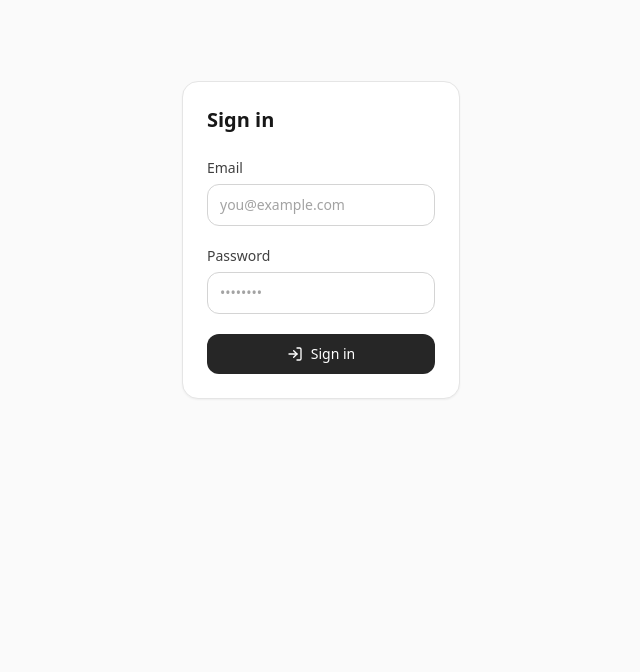
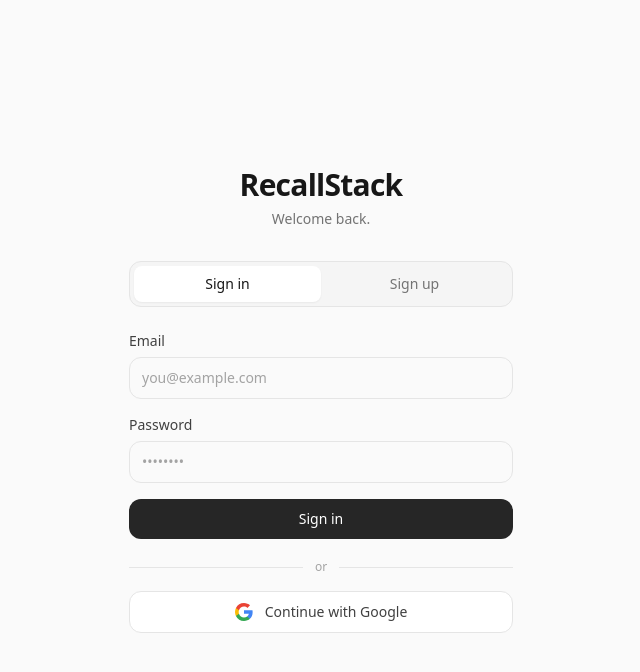
Before and after one commit to MiseljicFilip/Interview-Cheatsheet-Pro, a React (Vite) app: page /login in a window 1280 px wide. Shown: the top 672 px of the page, without its empty margins (319-959 px from the left). Built offline with nearby package versions, Linux system fonts and the light colour scheme; no server answers.

Commit message:
feat: redesign login page with signup toggle and Google sign-in

```diff
--- a/src/Login.tsx
+++ b/src/Login.tsx
@@ -1,17 +1,13 @@
 import { Navigate } from "react-router-dom"
-import { Container, LoginForm } from "./components"
+import { LoginForm } from "./components"
 import { useAuth } from "./contexts/AuthContext"
 
-/**
- * Login page: centered card with form. Matches .cursorrules layout (max width, padding).
- * If already logged in, redirects to home.
- */
 export function Login() {
   const { user, isLoading } = useAuth()
 
   if (isLoading) {
     return (
-      <div className="flex min-h-[40vh] items-center justify-center text-neutral-500 dark:text-neutral-400">
+      <div className="flex min-h-screen items-center justify-center text-neutral-500 dark:text-neutral-400">
         <p className="text-sm">Loading…</p>
       </div>
     )
@@ -22,8 +18,8 @@
   }
 
   return (
-    <Container className="flex min-h-[60vh] flex-col items-center justify-center">
+    <div className="flex min-h-screen items-center justify-center px-4">
       <LoginForm />
-    </Container>
+    </div>
   )
 }
--- a/src/components/LoginForm.tsx
+++ b/src/components/LoginForm.tsx
@@ -1,28 +1,36 @@
 import { FormEvent, useState } from "react"
-import { LogIn } from "lucide-react"
-import { Button, Card } from "./index"
 import { useAuth } from "../contexts/AuthContext"
+import { Button } from "./index"
 
 const EMAIL_REGEX = /^[^\s@]+@[^\s@]+\.[^\s@]+$/
 
+type Mode = "signin" | "signup"
+
 export function LoginForm() {
-  const { login, isLoading, error, clearError } = useAuth()
+  const { login, signup, loginWithGoogle, isLoading, error, clearError } = useAuth()
+  const [mode, setMode] = useState<Mode>("signin")
   const [email, setEmail] = useState("")
   const [password, setPassword] = useState("")
+  const [confirmPassword, setConfirmPassword] = useState("")
   const [validationError, setValidationError] = useState<string | null>(null)
 
+  function switchMode(next: Mode) {
+    setMode(next)
+    setValidationError(null)
+    clearError()
+  }
+
   function validate(): boolean {
-    const trimmedEmail = email.trim()
-    if (!trimmedEmail) {
-      setValidationError("Email is required.")
+    if (!EMAIL_REGEX.test(email.trim())) {
+      setValidationError("Enter a valid email address.")
       return false
     }
-    if (!EMAIL_REGEX.test(trimmedEmail)) {
-      setValidationError("Please enter a valid email address.")
+    if (password.length < 6) {
+      setValidationError("Password must be at least 6 characters.")
       return false
     }
-    if (!password) {
-      setValidationError("Password is required.")
+    if (mode === "signup" && password !== confirmPassword) {
+      setValidationError("Passwords do not match.")
       return false
     }
     setValidationError(null)
@@ -34,42 +42,74 @@
     e.preventDefault()
     if (!validate()) return
     try {
-      await login({ email: email.trim(), password })
+      if (mode === "signin") {
+        await login({ email: email.trim(), password })
+      } else {
+        await signup({ email: email.trim(), password })
+      }
     } catch {
-      // Error is shown from context
+      // Error shown from context
     }
   }
 
   const displayError = validationError ?? error
   const inputClass =
-    "w-full rounded-xl border border-neutral-300 bg-white px-3 py-2.5 text-sm outline-none placeholder:text-neutral-400 focus:border-neutral-500 focus:ring-2 focus:ring-neutral-500/20 dark:border-neutral-600 dark:bg-neutral-800 dark:placeholder:text-neutral-500"
+    "w-full rounded-xl border border-neutral-200 bg-neutral-50 px-3 py-2.5 text-sm outline-none placeholder:text-neutral-400 transition-colors focus:border-neutral-400 focus:bg-white focus:ring-2 focus:ring-neutral-500/20 disabled:opacity-50 dark:border-neutral-700 dark:bg-neutral-800/60 dark:placeholder:text-neutral-500 dark:focus:bg-neutral-800"
 
   return (
-    <Card as="section" className="max-w-md mx-auto" aria-labelledby="login-heading">
-      <h1
-        id="login-heading"
-        className="text-xl font-semibold text-neutral-900 dark:text-neutral-100 mb-6"
-      >
-        Sign in
-      </h1>
-      <form onSubmit={handleSubmit} className="space-y-5">
+    <div className="w-full max-w-sm">
+      {/* Branding */}
+      <div className="mb-8 text-center">
+        <h1 className="text-3xl font-bold tracking-tight text-neutral-900 dark:text-white">
+          RecallStack
+        </h1>
+        <p className="mt-1.5 text-sm text-neutral-500 dark:text-neutral-400">
+          {mode === "signin" ? "Welcome back." : "Create your account."}
+        </p>
+      </div>
+
+      {/* Mode toggle */}
+      <div className="mb-6 flex rounded-xl border border-neutral-200 bg-neutral-100 p-1 dark:border-neutral-700 dark:bg-neutral-800">
+        <button
+          type="button"
+          onClick={() => switchMode("signin")}
+          className={`flex-1 rounded-lg py-2 text-sm font-medium transition-colors ${
+            mode === "signin"
+              ? "bg-white text-neutral-900 shadow-sm dark:bg-neutral-700 dark:text-white"
+              : "text-neutral-500 hover:text-neutral-700 dark:text-neutral-400 dark:hover:text-neutral-200"
+          }`}
+        >
+          Sign in
+        </button>
+        <button
+          type="button"
+          onClick={() => switchMode("signup")}
+          className={`flex-1 rounded-lg py-2 text-sm font-medium transition-colors ${
+            mode === "signup"
+              ? "bg-white text-neutral-900 shadow-sm dark:bg-neutral-700 dark:text-white"
+              : "text-neutral-500 hover:text-neutral-700 dark:text-neutral-400 dark:hover:text-neutral-200"
+          }`}
+        >
+          Sign up
+        </button>
+      </div>
+
+      <form onSubmit={handleSubmit} className="space-y-4">
         {displayError && (
           <div
             role="alert"
-            className="rounded-xl bg-red-50 px-3 py-2.5 text-sm text-red-800 dark:bg-red-900/20 dark:text-red-200"
+            className="rounded-xl bg-red-50 px-3 py-2.5 text-sm text-red-700 dark:bg-red-900/20 dark:text-red-300"
           >
             {displayError}
           </div>
         )}
+
         <div className="space-y-1.5">
-          <label
-            htmlFor="login-email"
-            className="block text-sm font-medium text-neutral-700 dark:text-neutral-300"
-          >
+          <label htmlFor="auth-email" className="block text-sm font-medium text-neutral-700 dark:text-neutral-300">
             Email
           </label>
           <input
-            id="login-email"
+            id="auth-email"
             type="email"
             autoComplete="email"
             value={email}
@@ -77,44 +117,73 @@
             placeholder="you@example.com"
             className={inputClass}
             disabled={isLoading}
-            aria-required
+            required
           />
         </div>
+
         <div className="space-y-1.5">
-          <label
-            htmlFor="login-password"
-            className="block text-sm font-medium text-neutral-700 dark:text-neutral-300"
-          >
+          <label htmlFor="auth-password" className="block text-sm font-medium text-neutral-700 dark:text-neutral-300">
             Password
           </label>
           <input
-            id="login-password"
+            id="auth-password"
             type="password"
-            autoComplete="current-password"
+            autoComplete={mode === "signin" ? "current-password" : "new-password"}
             value={password}
             onChange={(e) => setPassword(e.target.value)}
             placeholder="••••••••"
             className={inputClass}
             disabled={isLoading}
-            aria-required
+            required
           />
         </div>
-        <Button
-          type="submit"
-          variant="primary"
-          disabled={isLoading}
-          className="w-full gap-2"
-        >
-          {isLoading ? (
-            "Signing in…"
-          ) : (
-            <>
-              <LogIn className="h-4 w-4" aria-hidden />
-              Sign in
-            </>
-          )}
+
+        {mode === "signup" && (
+          <div className="space-y-1.5">
+            <label htmlFor="auth-confirm" className="block text-sm font-medium text-neutral-700 dark:text-neutral-300">
+              Confirm password
+            </label>
+            <input
+              id="auth-confirm"
+              type="password"
+              autoComplete="new-password"
+              value={confirmPassword}
+              onChange={(e) => setConfirmPassword(e.target.value)}
+              placeholder="••••••••"
+              className={inputClass}
+              disabled={isLoading}
+              required
+            />
+          </div>
+        )}
+
+        <Button type="submit" variant="primary" disabled={isLoading} className="w-full">
+          {isLoading
+            ? mode === "signin" ? "Signing in…" : "Creating account…"
+            : mode === "signin" ? "Sign in" : "Create account"}
         </Button>
       </form>
-    </Card>
+
+      <div className="mt-5 flex items-center gap-3">
+        <div className="h-px flex-1 bg-neutral-200 dark:bg-neutral-700" />
+        <span className="text-xs text-neutral-400">or</span>
+        <div className="h-px flex-1 bg-neutral-200 dark:bg-neutral-700" />
+      </div>
+
+      <button
+        type="button"
+        onClick={loginWithGoogle}
+        disabled={isLoading}
+        className="mt-4 flex w-full items-center justify-center gap-3 rounded-xl border border-neutral-200 bg-white px-4 py-2.5 text-sm font-medium text-neutral-700 transition-colors hover:bg-neutral-50 disabled:opacity-50 dark:border-neutral-700 dark:bg-neutral-800 dark:text-neutral-200 dark:hover:bg-neutral-700"
+      >
+        <svg width="18" height="18" viewBox="0 0 18 18" aria-hidden>
+          <path fill="#4285F4" d="M17.64 9.2c0-.637-.057-1.251-.164-1.84H9v3.481h4.844c-.209 1.125-.843 2.078-1.796 2.717v2.258h2.908c1.702-1.567 2.684-3.875 2.684-6.615Z"/>
+          <path fill="#34A853" d="M9 18c2.43 0 4.467-.806 5.956-2.184l-2.908-2.258c-.806.54-1.837.86-3.048.86-2.344 0-4.328-1.584-5.036-3.711H.957v2.332A8.997 8.997 0 0 0 9 18Z"/>
+          <path fill="#FBBC05" d="M3.964 10.707A5.41 5.41 0 0 1 3.682 9c0-.593.102-1.17.282-1.707V4.961H.957A8.996 8.996 0 0 0 0 9c0 1.452.348 2.827.957 4.039l3.007-2.332Z"/>
+          <path fill="#EA4335" d="M9 3.58c1.321 0 2.508.454 3.44 1.345l2.582-2.58C13.463.891 11.426 0 9 0A8.997 8.997 0 0 0 .957 4.961L3.964 7.293C4.672 5.163 6.656 3.58 9 3.58Z"/>
+        </svg>
+        Continue with Google
+      </button>
+    </div>
   )
 }
```
